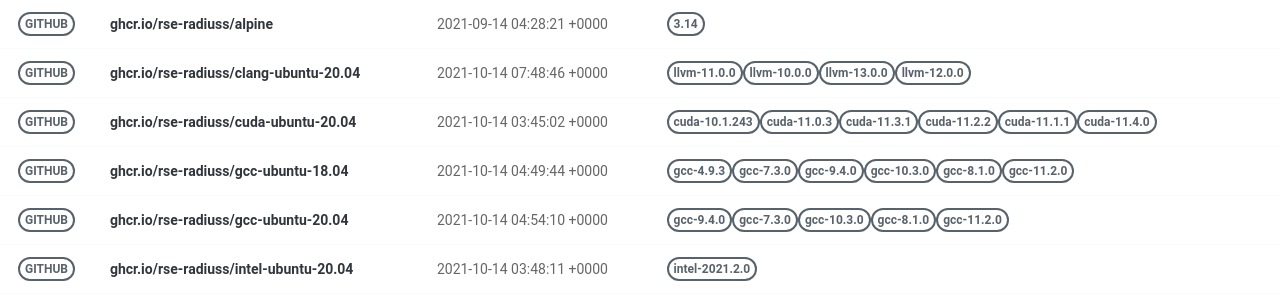
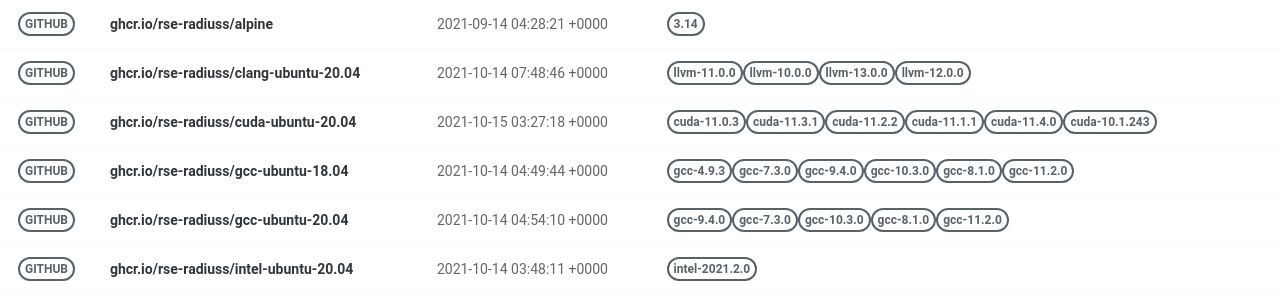
Before and after one commit to rse-ops/docker-images, a Jekyll site: the page built from pages/index.md, in a window 1280 px wide. Shown: the part 130-430 px from the top of the page. Built offline with Jekyll 4.4.1, drawn with Linux system fonts in a browser that asks for light colours; nearby versions of some CDN libraries.

Commit message:
Automated push to update library 2021-10-15

```diff
--- a/_library/ghcr.io-rse-radiuss-cuda-ubuntu-20.04.md
+++ b/_library/ghcr.io-rse-radiuss-cuda-ubuntu-20.04.md
@@ -1,14 +1,11 @@
 ---
 layout: container
 name: ghcr.io/rse-radiuss/cuda-ubuntu-20.04
-updated_at: 2021-10-14 03:45:02.669266
+updated_at: 2021-10-15 03:27:18.313986
 
 
 container_url: https://github.com/orgs/rse-radiuss/packages/container/package/cuda-ubuntu-20.04
 versions:
- - tag: cuda-10.1.243
-   dockerfile: https://github.com/rse-radiuss/docker-images/blob/main/ubuntu/cuda/Dockerfile
-   manifest: https://crane.ggcr.dev/manifest/ghcr.io/rse-radiuss/cuda-ubuntu-20.04:cuda-10.1.243
  - tag: cuda-11.0.3
    dockerfile: https://github.com/rse-radiuss/docker-images/blob/main/ubuntu/cuda/Dockerfile
    manifest: https://crane.ggcr.dev/manifest/ghcr.io/rse-radiuss/cuda-ubuntu-20.04:cuda-11.0.3
```
Also changed, not shown: other parts of _library/ghcr.io-rse-radiuss-cuda-ubuntu-20.04.md (+3 -0 lines).
